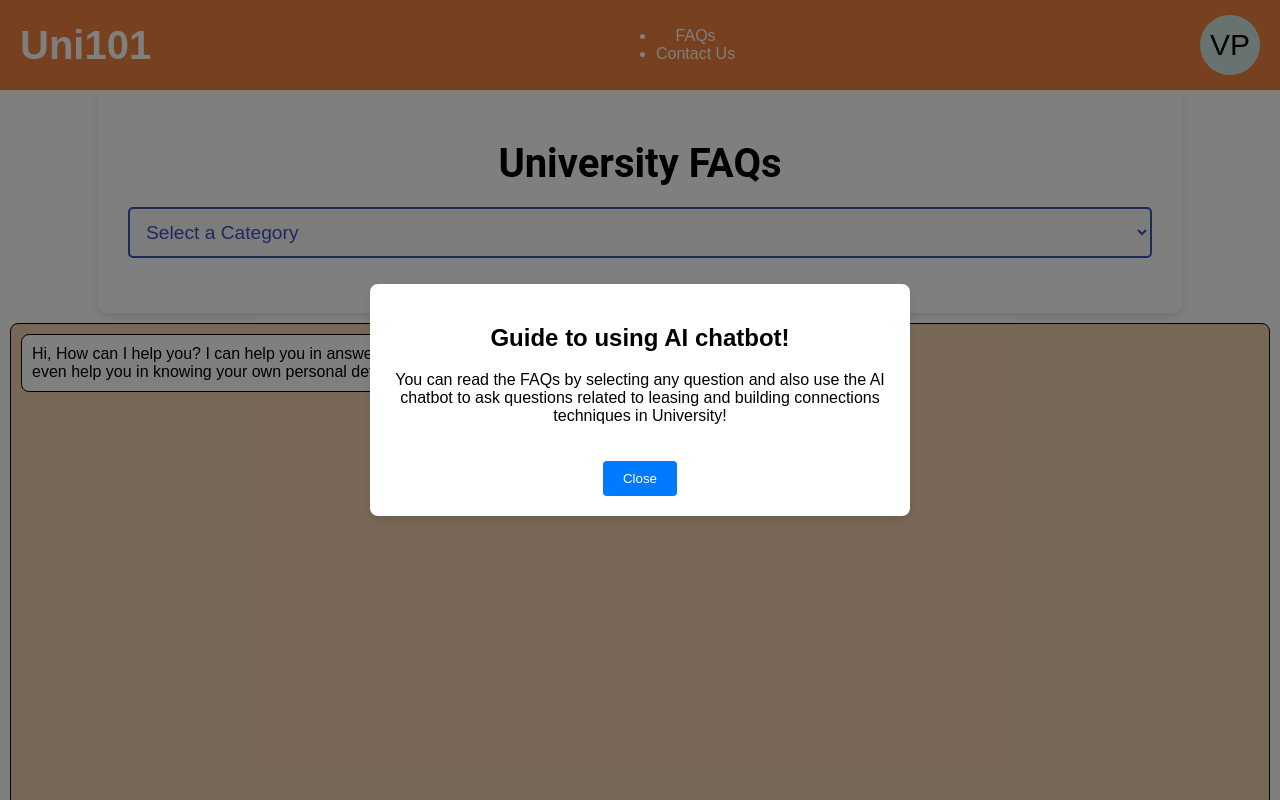
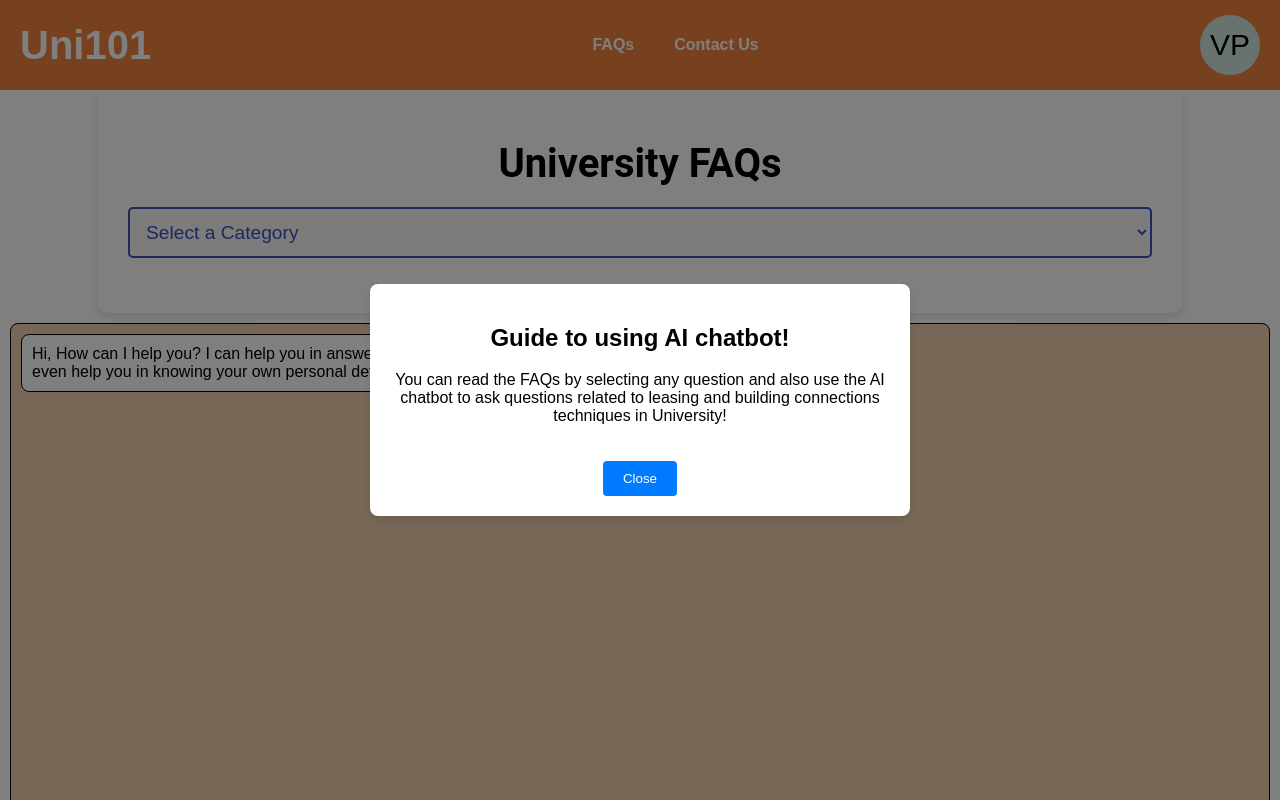
Before and after one commit to Vishwa107/group18csci4177, a React (Create React App) app: page /2 in a window 1280 px wide. Shown: the top 800 px of the page. Built offline with nearby package versions, Linux system fonts and the light colour scheme.

Commit message:
Added and modified faq and navigation code

```diff
--- a/src/Components/Navbar.css
+++ b/src/Components/Navbar.css
@@ -19,12 +19,12 @@ a {
     font-weight: bold;
 }
 
-.menu-itmes {
+.menu-items {
     display: flex;
     align-items: center;
 }
 
-.menu-itmes ul {
+.menu-items ul {
     list-style-type: none;
     padding: 0;
     margin: 0;
@@ -32,18 +32,18 @@ a {
     align-items: center;
 }
 
-.menu-itmes ul li {
+.menu-items ul li {
     margin: 0 20px;
-    font-size: 3rem;
+    font-size: 1rem;
 }
 
-.menu-itmes ul li a {
+.menu-items ul li a {
     text-decoration: none;
     color: white;
     font-weight: bold;
 }
 
-.menu-itmes ul li a:hover {
+.menu-items ul li a:hover {
     text-decoration: underline;
 }
 
```
